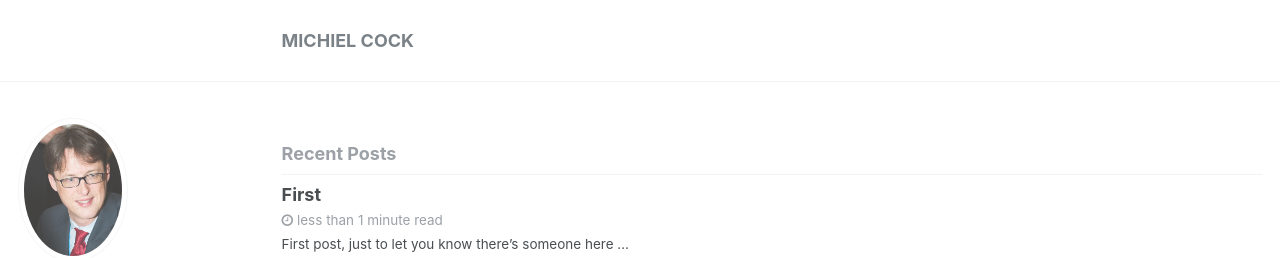
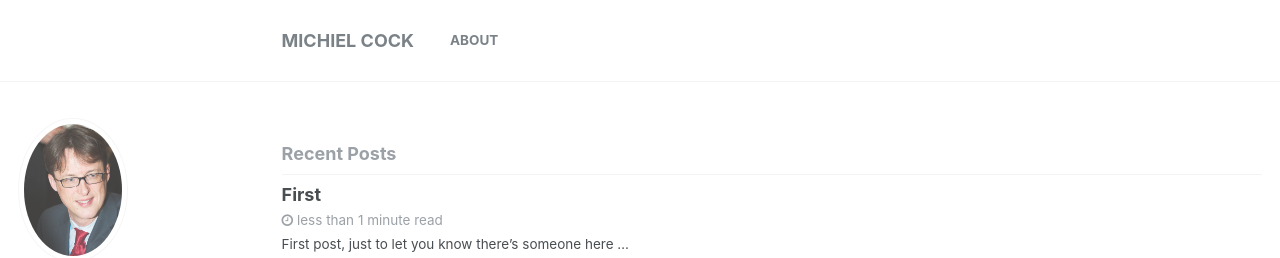
Before and after one commit to michielcock/michielcock.github.io, a Jekyll site: the page built from index.html, in a window 1280 px wide. Shown: the top 258 px of the page. Built offline with Jekyll 4.4.1, drawn with Linux system fonts in a browser that asks for light colours; the list of posts is cut into pages by our own code.

Commit message:
toevoegen about pagina aan navigatie

```diff
--- a/_data/navigation.yml
+++ b/_data/navigation.yml
@@ -15,3 +15,6 @@ main:
 
 #  - title: "Sample Collections"
 #    url: https://mmistakes.github.io/minimal-mistakes/collection-archive/
+
+  - title: "about"
+    url: http://michielcock.github.io/about
```
